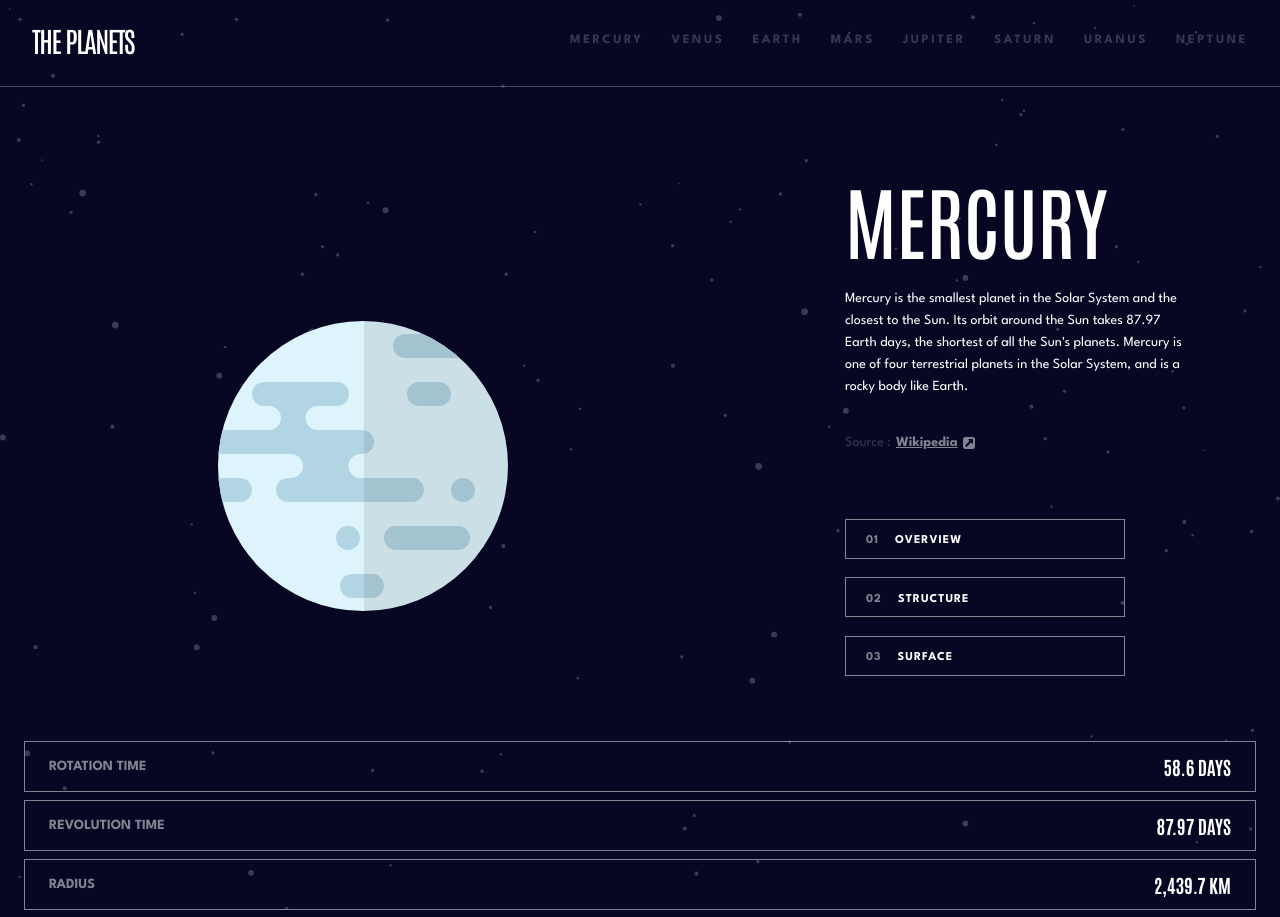
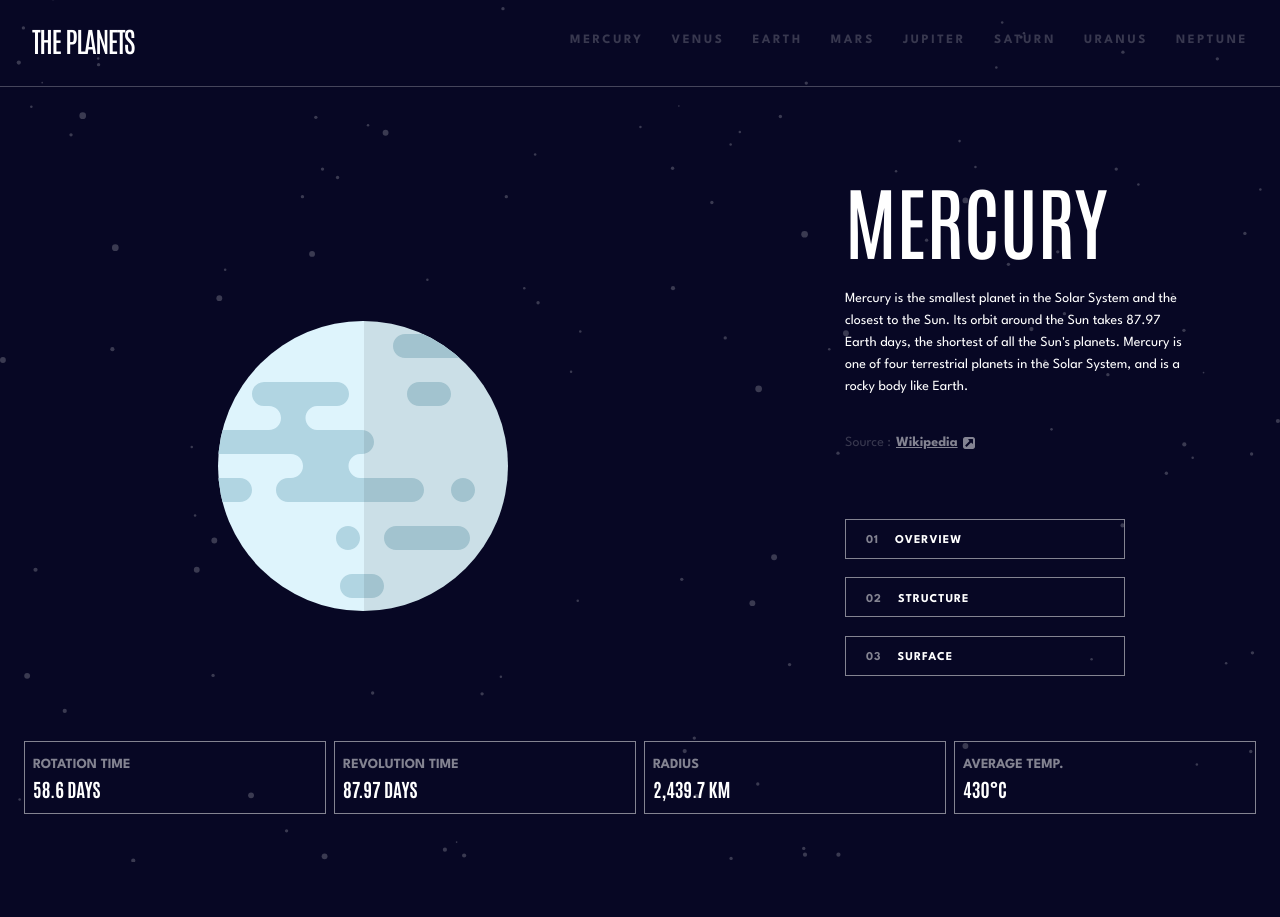
Before and after one commit to frontend-rustyff12/19-planets-fact-site, a React (Vite) app: page / in a window 1280 px wide. Shown: the top 917 px of the page. After the commit the page ends 862 px from the top, so only its background shows below. Built offline with nearby package versions, Linux system fonts and the light colour scheme.

Commit message:
Info layout tablet

```diff
--- a/src/index.css
+++ b/src/index.css
@@ -383,8 +383,31 @@ header {
   .buttons-container button.active::after {
     display: none;
   }
+
   .buttons-container button:hover {
     background-color: var(--grey-900);
+  }
+
+  /* Info */
+  .info-section {
+    display: grid;
+    grid-template-columns: repeat(4, 1fr);
+  }
+
+  .info-container {
+    padding: 0.75rem 0.5rem;
+    border: 1px solid var(--grey-500);
+    flex-direction: column;
+    justify-content: space-between;
+    align-items: start;
+  }
+
+  .info-container p {
+    /*  */
+  }
+
+  .info-container h3 {
+    /*  */
   }
 }
 
```
